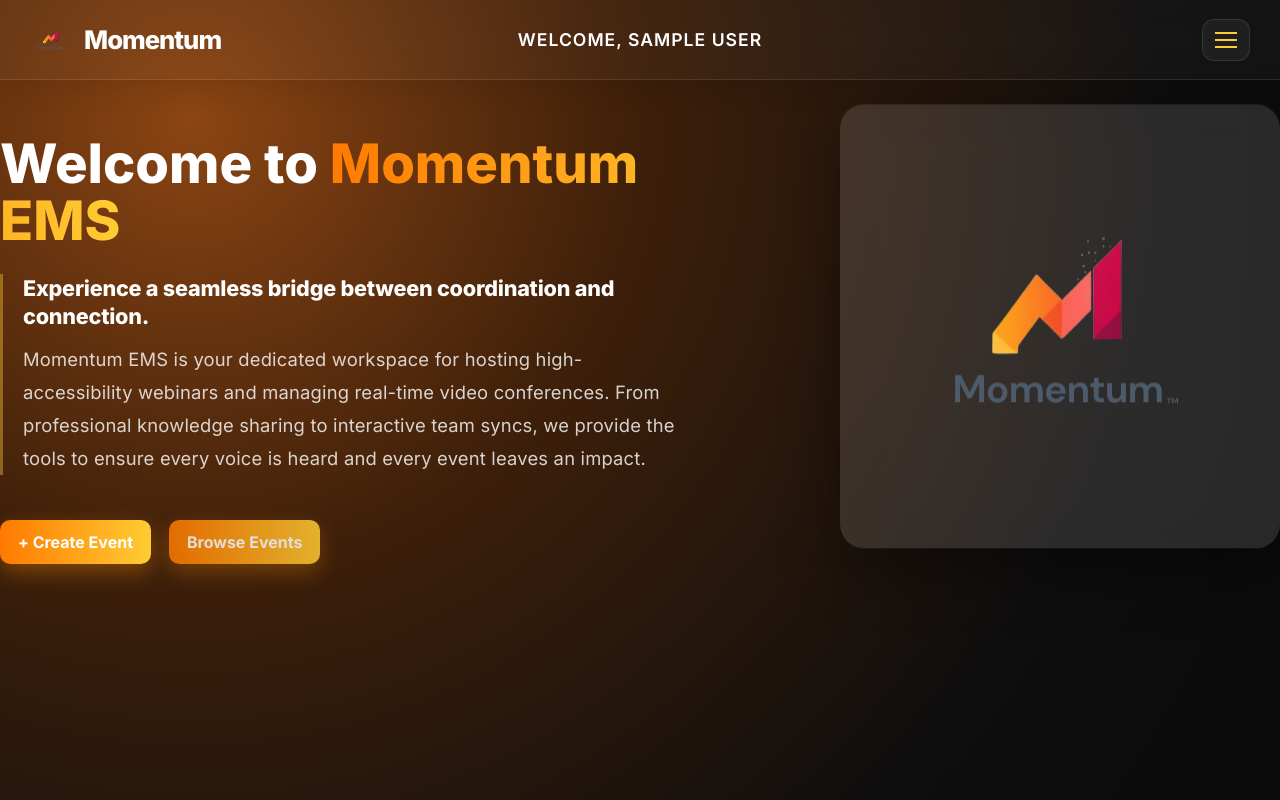
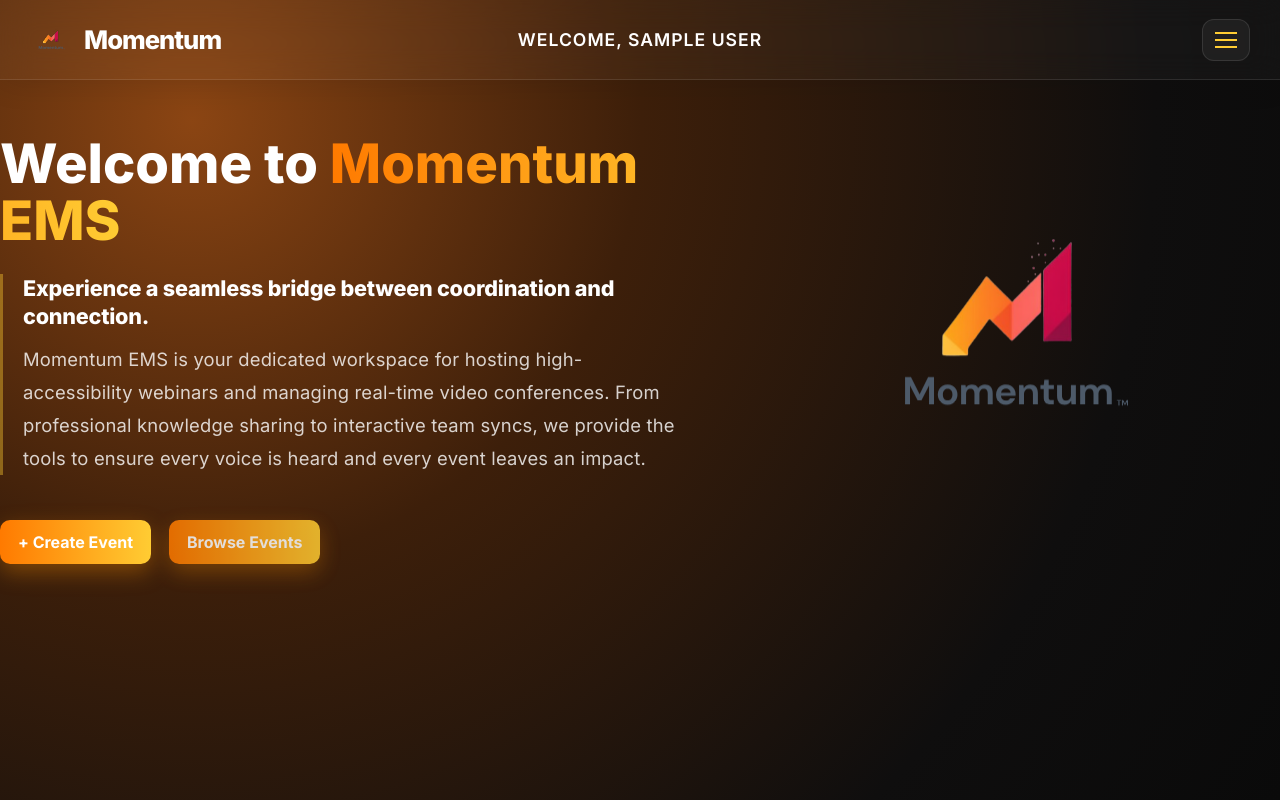
Before and after one commit to Charis55/Momentum-EMS, a React (Vite) app: page /dashboard in a window 1280 px wide. Built offline with nearby package versions, Linux system fonts and the light colour scheme; no server answers; the database is empty; sample sign-in values are in the browser's storage.

Commit message:
style: remove logo background card and centralize logo in hero

```diff
--- a/src/styles.css
+++ b/src/styles.css
@@ -166,12 +166,11 @@ textarea::placeholder {
 }
 
 .hero-logo-card {
-  background: rgba(255, 255, 255, 0.12);
-  backdrop-filter: blur(18px);
-  padding: 40px;
-  border-radius: 24px;
-  box-shadow: 0 22px 60px rgba(0, 0, 0, 0.4);
   animation: floaty 6s ease-in-out infinite;
+  display: flex;
+  justify-content: center;
+  align-items: center;
+  flex: 1;
 }
 
 .hero-logo-card img {
```
